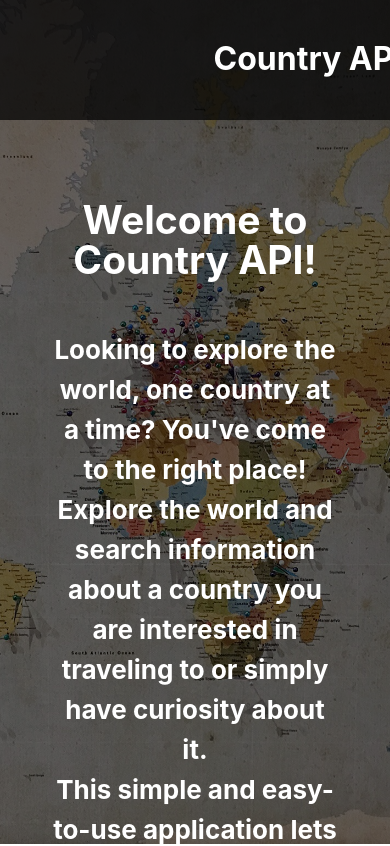
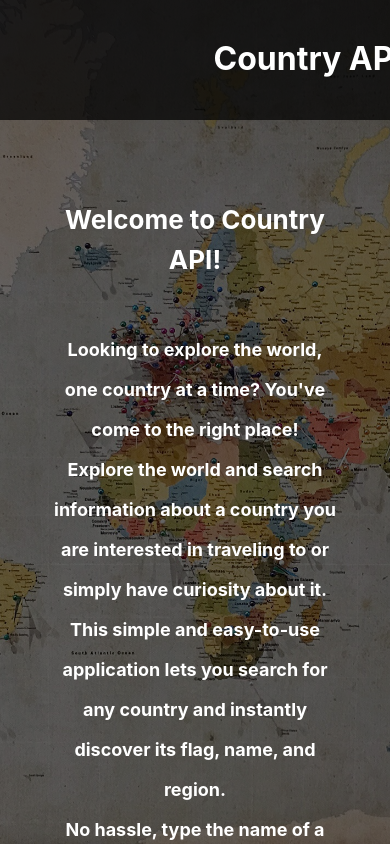
Before and after one commit to deborabeatriz-f/country-api-final-project, a React (Vite) app: page / in a window 390 px wide. Shown: the top 846 px of the page. Built offline with nearby package versions, Linux system fonts and the light colour scheme.

Commit message:
update main css - add media screen

```diff
--- a/src/components/Main/main.css
+++ b/src/components/Main/main.css
@@ -16,3 +16,16 @@
 .main__title {
   margin-bottom: 50px;
 }
+
+@media screen and (max-width: 1023px) {
+  .main {
+    max-width: 680px;
+  }
+  .main__title {
+    font-size: 26px;
+  }
+
+  .main__text {
+    font-size: 18px;
+  }
+}
```
